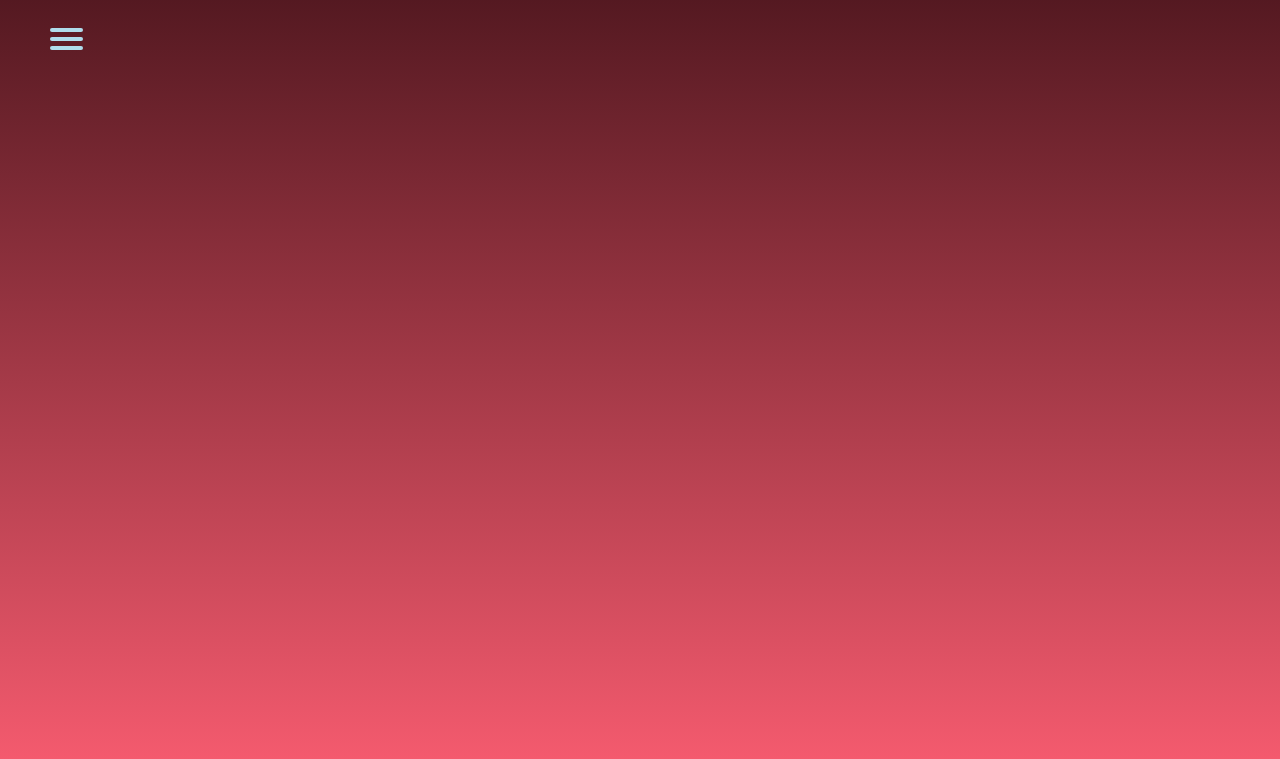
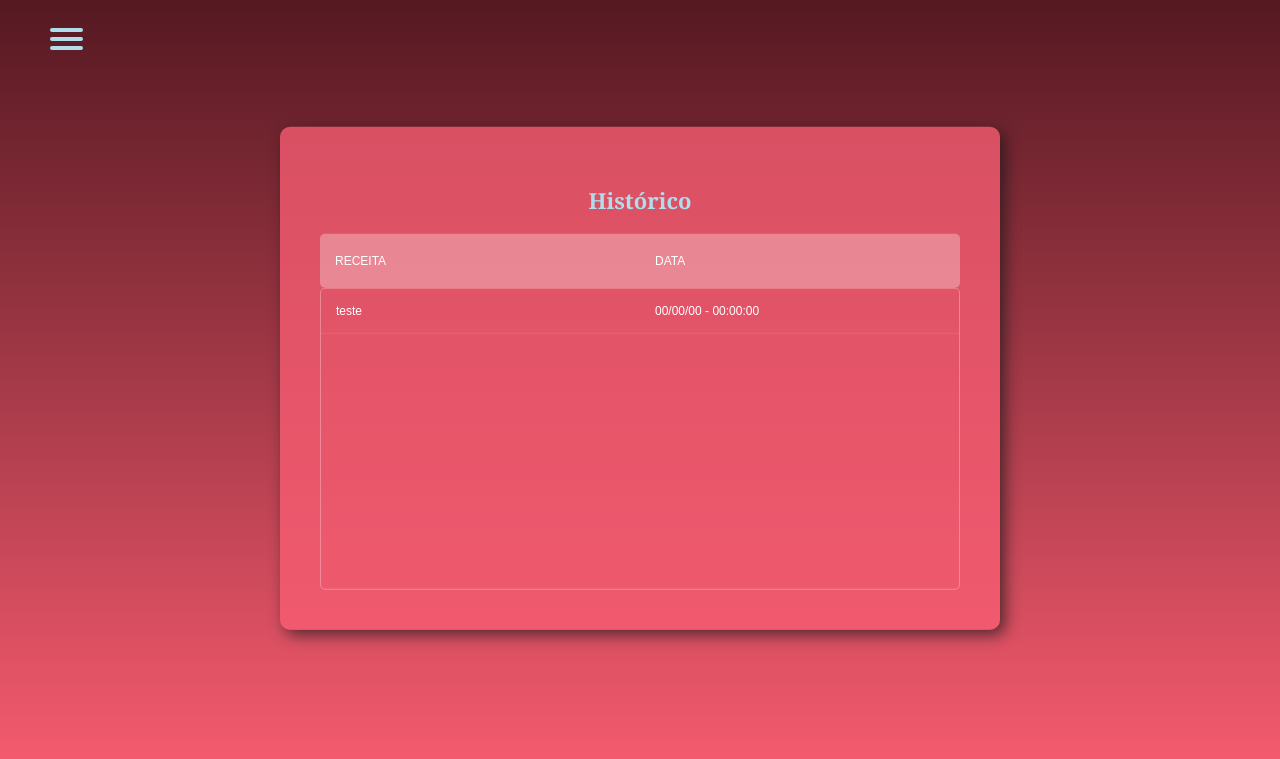
Before and after one commit to loisVelascoS/keepRecipe, a PHP site: page /inicial.html in a window 1280 px wide; the page is wider, and only the part inside the window is pictured. Shown: the part 22-781 px from the top of that part. Run offline with PHP 8.4, Linux system fonts and the light colour scheme; lists and menus that the app fills with data are empty.

Commit message:
atualização

```diff
--- a/css/menu.css
+++ b/css/menu.css
@@ -112,3 +112,56 @@
 {
   transform: none;
 }
+
+.quadro {
+ position: absolute;
+ top: 50%;
+ left: 50%;
+ width: 50%;
+ padding: 40px;
+ transform: translate(-50%, -50%);
+ background-color: #f85d72c7;
+ box-shadow: 5px 5px 15px rgba(24, 24, 24, 0.7);
+ border-radius: 10px;
+ z-index: 999;
+ }
+
+.quadro h2 {
+ font-family: Cambria, Cochin, Georgia, Times, 'Times New Roman', serif;
+ color: #afddec;
+ font-size: 22px;
+ text-align: center;
+ }
+
+ table{
+   width:100%;
+   table-layout: fixed;
+ }
+ .tbl-header{
+   background-color: rgba(255,255,255,0.3);
+   border-radius: 5px;
+  }
+ .tbl-content{
+   height:300px;
+   overflow-x:auto;
+   margin-top: 0px;
+   border: 1px solid rgba(255,255,255,0.3);
+   border-radius: 5px;
+ }
+ th{
+   padding: 20px 15px;
+   text-align: left;
+   font-weight: 500;
+   font-size: 12px;
+   color: #fff;
+   text-transform: uppercase;
+ }
+ td{
+   padding: 15px;
+   text-align: left;
+   vertical-align:middle;
+   font-weight: 300;
+   font-size: 12px;
+   color: #fff;
+   border-bottom: solid 1px rgba(255,255,255,0.1);
+ }
--- a/inicial.html
+++ b/inicial.html
@@ -21,7 +21,7 @@
       <span></span>
 
       <ul id="menu">
-        <a href="#"><li>Perfil</li></a>
+        <a href="perfil.html"><li>Perfil</li></a>
         <a href="#"><li>Receitas</li></a>
         <a href="#"><li>Logout</li></a>
       </ul>
@@ -30,9 +30,30 @@
 
 <body>
     <div class="body">
-
-
-
+      <div class="quadro">
+        <h2>Histórico</h2>
+        <div class="tbl-header">
+          <table cellpadding="0" cellspacing="0" border="0">
+            <thead>
+              <tr>
+                <th>Receita</th>
+                <th>Data</th>
+              </tr>
+            </thead>
+          </table>
+        </div>
+        <div class="tbl-content">
+          <table cellpadding="0" cellspacing="0" border="0">
+            <tbody>
+              <tr>
+                <td>teste</td>
+                <td>00/00/00 - 00:00:00</td>
+              </tr>
+              <tr>
+              </tbody>
+            </table>
+          </div>
+      </div>
     </div>
 </body>
 </html>
```
Also changed, not shown: banco keepRecipe.txt (added, +38 -0 lines), banco.php (+4 -4 lines), perfil.html (added, +36 -0 lines), img/1.jpg (added), img/2.jpg (added), img/3.jpg (added). Lines whose indentation alone changed are shown as unchanged.
